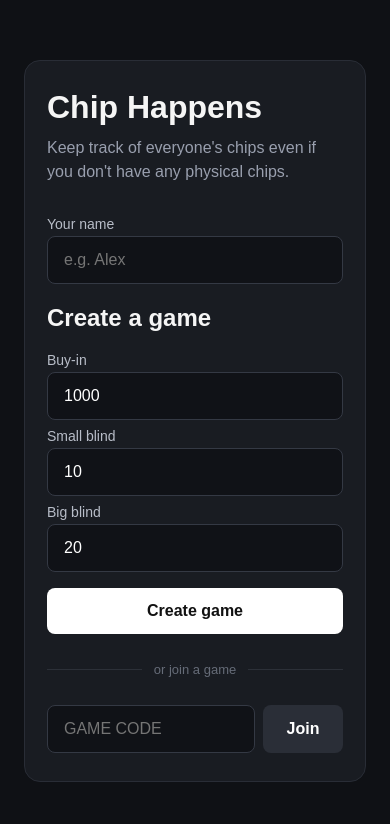
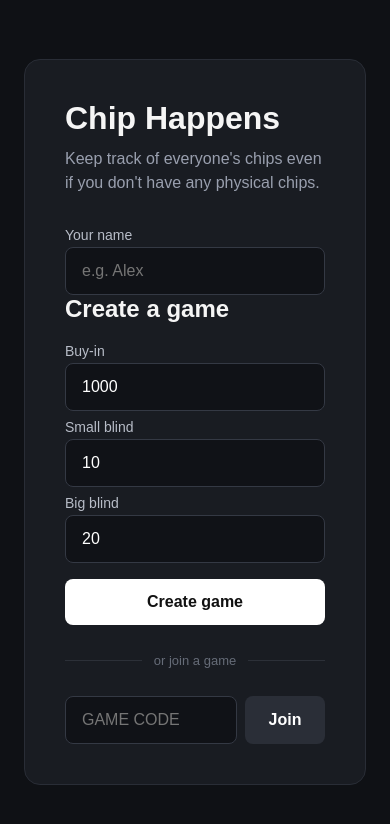
Before and after one commit to I-had-a-bad-idea/Chip-Happens, a Next.js app: page / in a window 390 px wide. Shown: the top 824 px of the page. Built offline with nearby package versions, Linux system fonts and the light colour scheme; no server answers.

Commit message:
Add a shitton of vibecoded CSS

```diff
--- a/app/game/[code]/page.tsx
+++ b/app/game/[code]/page.tsx
@@ -618,9 +618,8 @@
               Invite
             </button>
 
-            <div className="copy-hint">Tap to copy</div>
           </div>
-
+          <div className="copy-hint">Tap to copy</div>
         </div>
 
         <button
--- a/app/globals.css
+++ b/app/globals.css
@@ -14,6 +14,10 @@
     sans-serif;
 }
 
+body {
+  min-width: 320px;
+}
+
 button,
 input {
   font: inherit;
@@ -21,14 +25,33 @@
 
 button {
   cursor: pointer;
+  -webkit-tap-highlight-color: transparent;
 }
 
 button:disabled {
   cursor: not-allowed;
-  opacity: 0.6;
+  opacity: 0.5;
 }
 
-/* Home */
+/* =========================
+   Global
+   ========================= */
+
+h1,
+h2,
+p {
+  margin-top: 0;
+}
+
+button:focus-visible,
+input:focus-visible {
+  outline: 2px solid #8f98aa;
+  outline-offset: 2px;
+}
+
+/* =========================
+   Home
+   ========================= */
 
 .home {
   min-height: 100vh;
@@ -79,10 +102,15 @@
   border: 1px solid #343944;
   border-radius: 8px;
   outline: none;
+  transition:
+    border-color 0.15s ease,
+    box-shadow 0.15s ease,
+    background 0.15s ease;
 }
 
 input:focus {
   border-color: #777f91;
+  box-shadow: 0 0 0 3px rgba(119, 127, 145, 0.12);
 }
 
 .primary-button,
@@ -91,6 +119,9 @@
   border-radius: 8px;
   padding: 14px 18px;
   font-weight: 600;
+  transition:
+    background 0.15s ease,
+    transform 0.15s ease;
 }
 
 .primary-button {
@@ -100,9 +131,22 @@
   color: #111;
 }
 
+.primary-button:hover {
+  background: #e9e9e9;
+}
+
+.primary-button:active,
+.secondary-button:active {
+  transform: translateY(1px);
+}
+
 .secondary-button {
   background: #2a2e37;
   color: white;
+}
+
+.secondary-button:hover {
+  background: #343944;
 }
 
 .divider {
@@ -140,17 +184,20 @@
   padding: 12px;
   border-radius: 8px;
   background: #3a2024;
+  border: 1px solid #593037;
   color: #ffb5bb;
   font-size: 14px;
 }
 
-/* Game */
+/* =========================
+   Game layout
+   ========================= */
 
 .game-page {
   min-height: 100vh;
   max-width: 720px;
   margin: 0 auto;
-  padding: 24px;
+  padding: 32px 24px 48px;
 }
 
 .game-header {
@@ -165,21 +212,13 @@
   font-size: 11px;
   font-weight: bold;
   letter-spacing: 1px;
-  margin-bottom: 3px;
+  margin-bottom: 5px;
 }
 
 .game-code-row {
   display: flex;
   align-items: center;
   gap: 10px;
-}
-
-.invite-button {
-  padding: 8px 14px;
-  border: none;
-  border-radius: 8px;
-  cursor: pointer;
-  font-weight: 600;
 }
 
 .game-code {
@@ -189,29 +228,105 @@
   color: white;
   font-size: 28px;
   font-weight: bold;
+  letter-spacing: 0.5px;
+  transition: color 0.15s ease;
+}
+
+.game-code:hover {
+  color: #d5d9e1;
+}
+
+/* =========================
+   Invite button
+   ========================= */
+
+.invite-button {
+  display: inline-flex;
+  align-items: center;
+  justify-content: center;
+  gap: 6px;
+
+  padding: 8px 13px;
+
+  border: 1px solid #3b414d;
+  border-radius: 7px;
+
+  background: #242831;
+  color: #e9ebef;
+
+  font-size: 12px;
+  font-weight: 600;
+  line-height: 1;
+
+  box-shadow:
+    0 1px 2px rgba(0, 0, 0, 0.25),
+    inset 0 1px 0 rgba(255, 255, 255, 0.04);
+
+  transition:
+    background 0.15s ease,
+    border-color 0.15s ease,
+    transform 0.15s ease,
+    box-shadow 0.15s ease;
+}
+
+.invite-button::before {
+  content: "↗";
+  font-size: 13px;
+  opacity: 0.8;
+}
+
+.invite-button:hover {
+  background: #303641;
+  border-color: #4b5361;
+  box-shadow:
+    0 2px 5px rgba(0, 0, 0, 0.3),
+    inset 0 1px 0 rgba(255, 255, 255, 0.05);
+}
+
+.invite-button:active {
+  transform: translateY(1px);
 }
 
 .copy-hint {
   color: #777e8c;
   font-size: 11px;
-  margin-top: 2px;
+  margin-top: 3px;
 }
 
 .leave-button {
   border: 0;
   background: none;
   color: #8e95a3;
+  padding: 8px 4px;
+  transition: color 0.15s ease;
 }
+
+.leave-button:hover {
+  color: #d1d5dc;
+}
+
+/* =========================
+   Error
+   ========================= */
+
+.game-error {
+  margin-bottom: 16px;
+}
+
+/* =========================
+   Game summary
+   ========================= */
 
 .summary {
   display: grid;
-  grid-template-columns: 1fr 1fr;
-  gap: 12px;
-  margin-bottom: 16px;
+  grid-template-columns: 1fr 1fr 1fr;
+  gap: 10px;
+  margin-bottom: 18px;
 }
 
 .summary > div {
-  padding: 18px;
+  min-width: 0;
+  padding: 16px 17px;
   background: #191c22;
   border: 1px solid #292d36;
   border-radius: 12px;
@@ -220,29 +335,175 @@
 .summary span {
   display: block;
   color: #7f8694;
-  font-size: 12px;
-  margin-bottom: 5px;
+  font-size: 11px;
+  font-weight: 600;
+  margin-bottom: 6px;
+  text-transform: uppercase;
+  letter-spacing: 0.4px;
 }
 
 .summary strong {
-  font-size: 24px;
+  display: block;
+  font-size: 23px;
+  line-height: 1.1;
+  white-space: nowrap;
+  overflow: hidden;
+  text-overflow: ellipsis;
 }
+
+/* =========================
+   Waiting section
+   ========================= */
+
+.waiting-section {
+  position: relative;
+  margin-bottom: 18px;
+  padding: 22px;
+  background:
+    linear-gradient(
+      135deg,
+      rgba(255, 255, 255, 0.025),
+      rgba(255, 255, 255, 0)
+    ),
+    #171a20;
+  border: 1px solid #2b3039;
+  border-radius: 14px;
+  text-align: center;
+}
+
+.waiting-section h2 {
+  margin-bottom: 8px;
+  font-size: 18px;
+}
+
+.waiting-section p {
+  margin-bottom: 10px;
+  color: #858c9a;
+  font-size: 13px;
+  line-height: 1.5;
+}
+
+.waiting-section > p {
+  margin-bottom: 18px;
+}
+
+.waiting-section > div {
+  padding-top: 4px;
+}
+
+.waiting-section > div p {
+  margin-bottom: 12px;
+  color: #666e7c;
+}
+
+.start-game-button {
+  border: 0;
+  border-radius: 8px;
+  padding: 12px 20px;
+
+  background: #f2f3f5;
+  color: #111318;
+
+  font-weight: 700;
+  font-size: 14px;
+
+  transition:
+    background 0.15s ease,
+    transform 0.15s ease,
+    box-shadow 0.15s ease;
+}
+
+.start-game-button:hover:not(:disabled) {
+  background: white;
+  box-shadow: 0 4px 14px rgba(0, 0, 0, 0.25);
+}
+
+.start-game-button:active:not(:disabled) {
+  transform: translateY(1px);
+}
+
+/* =========================
+   Winner selection
+   ========================= */
+
+.winner-selection {
+  margin-bottom: 18px;
+}
+
+.winner-picker {
+  padding: 20px;
+  background: #191c22;
+  border: 1px solid #343944;
+  border-radius: 14px;
+}
+
+.winner-picker h2 {
+  margin-bottom: 14px;
+  font-size: 18px;
+}
+
+.winner-button {
+  width: 100%;
+  display: flex;
+  align-items: center;
+  justify-content: space-between;
+
+  margin-top: 8px;
+  padding: 13px 15px;
+
+  border: 1px solid #343944;
+  border-radius: 8px;
+
+  background: #22262e;
+  color: #e8eaf0;
+
+  text-align: left;
+  font-weight: 600;
+
+  transition:
+    background 0.15s ease,
+    border-color 0.15s ease,
+    transform 0.15s ease;
+}
+
+.winner-button:hover {
+  background: #2c313b;
+  border-color: #4b5260;
+}
+
+.winner-button:active {
+  transform: translateY(1px);
+}
+
+/* =========================
+   Players
+   ========================= */
 
 .players {
   display: flex;
   flex-direction: column;
-  gap: 12px;
+  gap: 10px;
 }
 
 .player {
+  position: relative;
   padding: 18px;
   background: #191c22;
   border: 1px solid #292d36;
   border-radius: 12px;
+  transition:
+    border-color 0.2s ease,
+    background 0.2s ease,
+    box-shadow 0.2s ease;
+}
+
+.player:hover {
+  border-color: #353b47;
 }
 
 .player-me {
-  border-color: #596171;
+  border-color: #4b5260;
+  background: #1b1e25;
 }
 
 .player-top {
@@ -252,61 +513,183 @@
 }
 
 .player-name {
+  display: flex;
+  align-items: center;
+  flex-wrap: wrap;
+  gap: 6px;
+
   font-size: 17px;
   font-weight: 600;
 }
 
 .player-badge {
-  margin-left: 8px;
+  display: inline-flex;
+  align-items: center;
+
+  margin-left: 2px;
   padding: 3px 6px;
+
   border-radius: 4px;
   background: #303641;
   color: #aeb5c2;
+
   font-size: 9px;
+  font-weight: 700;
+  letter-spacing: 0.4px;
+  line-height: 1;
   vertical-align: middle;
 }
 
 .chip-count {
-  margin-top: 5px;
+  margin-top: 6px;
   font-size: 30px;
   font-weight: bold;
+  letter-spacing: -0.5px;
 }
 
-.edit-button {
-  border: 1px solid #343944;
-  background: transparent;
-  color: #aeb4c0;
-  padding: 7px 11px;
-  border-radius: 6px;
-  font-size: 13px;
+.current-bet {
+  margin-top: 3px;
+  color: #777e8c;
+  font-size: 12px;
 }
+
+/* =========================
+   Poker actions
+   ========================= */
 
 .poker-actions {
   display: grid;
-  grid-template-columns: repeat(4, 1fr);
-  gap: 6px;
-  margin-top: 16px;
+  grid-template-columns: repeat(3, 1fr);
+  gap: 7px;
+  margin-top: 17px;
+  padding-top: 16px;
+  border-top: 1px solid #292d36;
 }
 
 .poker-actions button {
-  border: 0;
-  border-radius: 6px;
-  padding: 11px 4px;
+  min-height: 42px;
+
+  border: 1px solid #343944;
+  border-radius: 7px;
+
   background: #292e37;
   color: #e4e6eb;
+
+  font-size: 13px;
+  font-weight: 600;
+
+  transition:
+    background 0.15s ease,
+    border-color 0.15s ease,
+    transform 0.1s ease;
 }
 
-.poker-actions button:active {
-  background: #3a404c;
+.poker-actions button:hover:not(:disabled) {
+  background: #343a45;
+  border-color: #454c59;
 }
+
+.poker-actions button:active:not(:disabled) {
+  transform: translateY(1px);
+}
+
+/* Individual action buttons */
+
+.fold-button {
+  background: #30252a !important;
+  border-color: #49343b !important;
+  color: #e8b9c1 !important;
+}
+
+.fold-button:hover:not(:disabled) {
+  background: #3b2b31 !important;
+  border-color: #5a3b44 !important;
+}
+
+.check-button {
+  background: #242d2b !important;
+  border-color: #34433f !important;
+  color: #c5ddd5 !important;
+}
+
+.check-button:hover:not(:disabled) {
+  background: #2b3834 !important;
+  border-color: #43564f !important;
+}
+
+.call-button {
+  background: #292e37 !important;
+}
+
+.raise-button {
+  background: #313642 !important;
+  border-color: #414856 !important;
+}
+
+.raise-button:hover:not(:disabled) {
+  background: #3a404c !important;
+}
+
+/* Raise amount input */
+
+.poker-actions input[type="number"] {
+  min-width: 0;
+  height: 42px;
+  padding: 0 10px;
+
+  border: 1px solid #343944;
+  border-radius: 7px;
+
+  background: #101217;
+  color: #f5f5f5;
+
+  font-size: 13px;
+  font-weight: 600;
+  text-align: center;
+
+  transition:
+    border-color 0.15s ease,
+    box-shadow 0.15s ease;
+}
+
+.poker-actions input[type="number"]:focus {
+  border-color: #697285;
+  box-shadow: 0 0 0 3px rgba(105, 114, 133, 0.1);
+}
+
+/* Remove number input arrows */
+
+.poker-actions input[type="number"]::-webkit-inner-spin-button,
+.poker-actions input[type="number"]::-webkit-outer-spin-button {
+  opacity: 0.5;
+}
+
+/* =========================
+   Remove player
+   ========================= */
 
 .remove-button {
   margin-top: 12px;
+  padding: 4px 0;
+
   border: 0;
   background: transparent;
   color: #686f7c;
+
   font-size: 11px;
+
+  transition:
+    color 0.15s ease,
+    opacity 0.15s ease;
 }
+
+.remove-button:hover {
+  color: #b2767e;
+}
+
+/* =========================
+   Empty / loading
+   ========================= */
 
 .empty,
 .loading {
@@ -315,25 +698,103 @@
   color: #777e8c;
 }
 
-.game-error {
-  margin-bottom: 16px;
+.loading {
+  min-height: 50vh;
+  display: flex;
+  justify-content: center;
+  align-items: center;
 }
 
-@media (max-width: 500px) {
-  .home {
-    align-items: flex-start;
-    padding-top: 60px;
+/* =========================
+   Mobile
+   ========================= */
+
+@media (max-width: 600px) {
+  .game-page {
+    padding: 22px 16px 40px;
   }
 
-  .home-card {
-    padding: 28px 22px;
+  .game-header {
+    margin-bottom: 20px;
   }
 
-  .game-page {
-    padding: 18px;
+  .game-code {
+    font-size: 25px;
+  }
+
+  .invite-button {
+    padding: 8px 11px;
+  }
+
+  .summary {
+    grid-template-columns: 1fr 1fr;
+  }
+
+  .summary > div:last-child {
+    grid-column: 1 / -1;
+  }
+
+  .summary strong {
+    font-size: 21px;
+  }
+
+  .player {
+    padding: 16px;
+  }
+
+  .chip-count {
+    font-size: 27px;
+  }
+
+  .poker-actions {
+    grid-template-columns: 1fr 1fr;
+  }
+
+  .poker-actions input[type="number"] {
+    width: 100%;
+  }
+}
+
+@media (max-width: 400px) {
+  .game-header {
+    align-items: flex-start;
+  }
+
+  .game-code-row {
+    gap: 7px;
+  }
+
+  .game-code {
+    font-size: 22px;
+  }
+
+  .invite-button {
+    padding: 7px 9px;
+    font-size: 11px;
+  }
+
+  .leave-button {
+    font-size: 12px;
+  }
+
+  .summary > div {
+    padding: 13px;
+  }
+
+  .summary strong {
+    font-size: 18px;
+  }
+
+  .waiting-section,
+  .winner-picker {
+    padding: 17px;
+  }
+
+  .poker-actions {
+    grid-template-columns: 1fr 1fr;
   }
 
   .poker-actions button {
-    font-size: 13px;
+    font-size: 12px;
   }
 }
```
